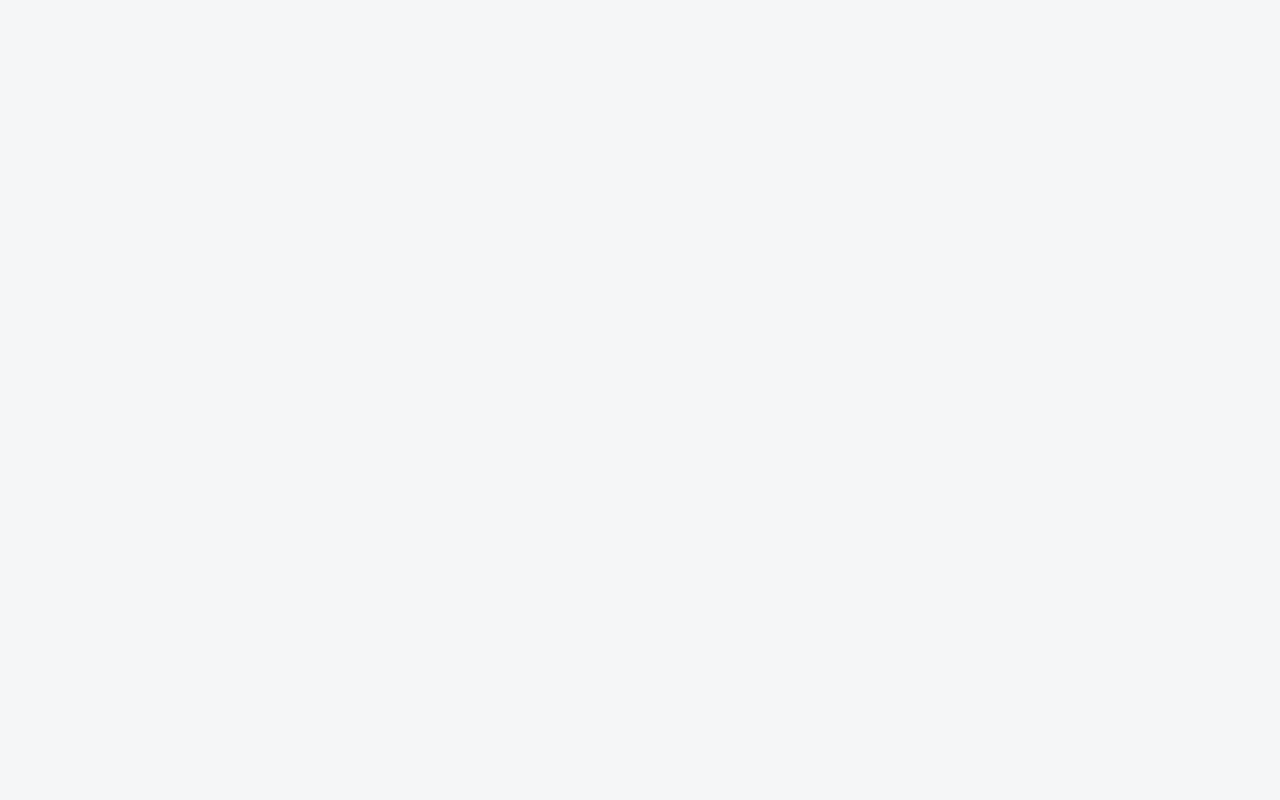
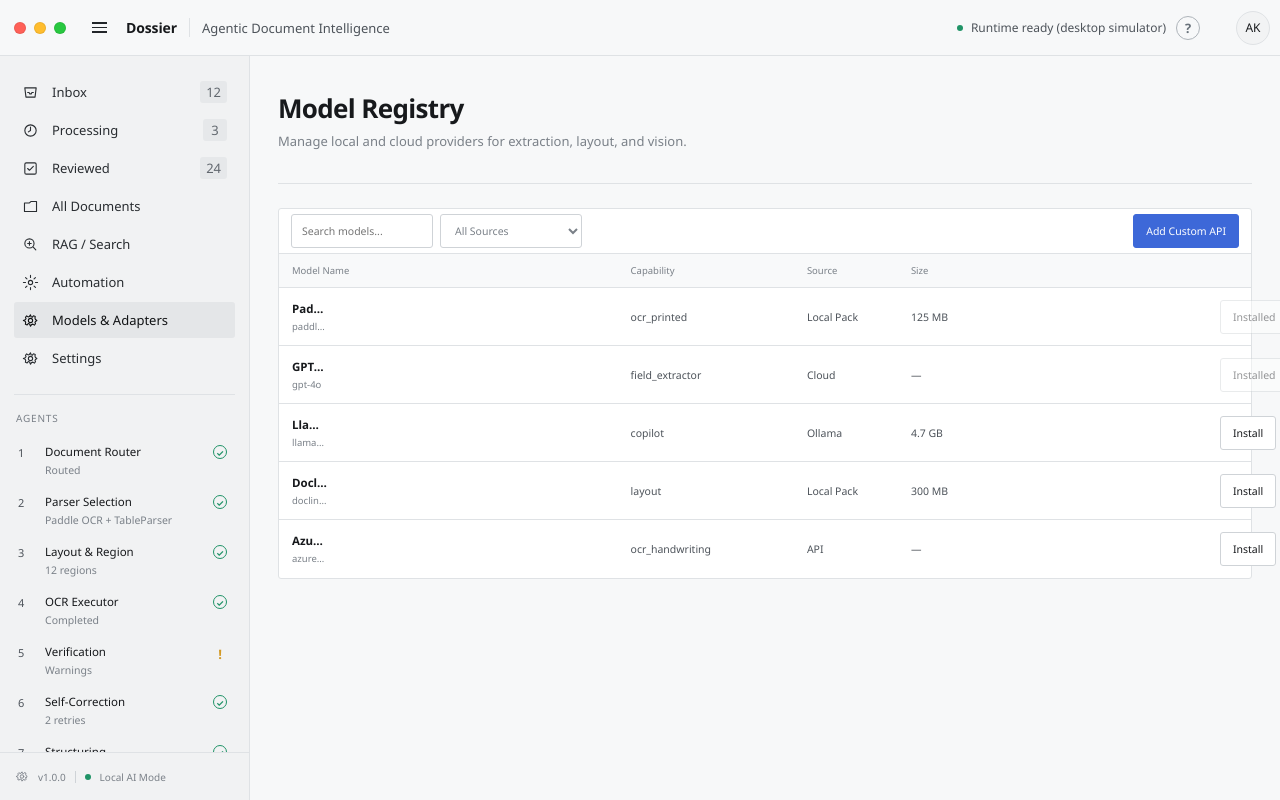
Before and after one commit to kyoo-147/Dossier, a React (Vite) app in the folder apps/desktop/: page /#/models in a window 1280 px wide. Before the commit this address had no page. Built offline with nearby package versions, Linux system fonts and the light colour scheme.

Commit message:
feat(desktop): add model registry UI

```diff
--- a/apps/desktop/src/app/layout/PrimarySidebar.tsx
+++ b/apps/desktop/src/app/layout/PrimarySidebar.tsx
@@ -10,6 +10,7 @@ const sidebarItems: Array<{ label: string; to: string; count?: number; icon: Ico
   { label: "All Documents", to: "/documents", icon: "folder" },
   { label: "RAG / Search", to: "/inbox", icon: "search" },
   { label: "Automation", to: "/inbox", icon: "automation" },
+  { label: "Models & Adapters", to: "/models", icon: "settings" },
   { label: "Settings", to: "/settings", icon: "settings" }
 ];
 
--- a/apps/desktop/src/app/router.tsx
+++ b/apps/desktop/src/app/router.tsx
@@ -6,6 +6,7 @@ import { QuickOcrPage } from "../features/quick-ocr/QuickOcrPage.js";
 import { ReviewPage } from "../features/review/ReviewPage.js";
 import { SettingsPage } from "../features/settings/SettingsPage.js";
 import { WorkspacePage } from "../features/workspace/WorkspacePage.js";
+import { ModelRegistryPage } from "../features/model-registry/ModelRegistryPage.js";
 
 export function AppRouter() {
   return (
@@ -18,6 +19,7 @@ export function AppRouter() {
           <Route path="/quick-ocr" element={<QuickOcrPage />} />
           <Route path="/workspace" element={<WorkspacePage />} />
           <Route path="/review" element={<ReviewPage />} />
+          <Route path="/models" element={<ModelRegistryPage />} />
           <Route path="/settings" element={<SettingsPage />} />
         </Route>
       </Routes>
--- /dev/null
+++ b/apps/desktop/src/features/model-registry/ModelRegistryPage.tsx
@@ -0,0 +1,101 @@
+import { useState } from "react";
+import { StandardPageShell } from "../../app/layout/StandardPageShell.js";
+
+interface ModelConfig {
+  id: string;
+  name: string;
+  provider: "Cloud" | "API" | "Ollama" | "Hugging Face" | "Local Pack";
+  capability: "probe" | "layout" | "ocr_printed" | "ocr_handwriting" | "table_parser" | "field_extractor" | "validator" | "copilot" | "risk_detector";
+  status: "installed" | "available" | "installing";
+  size?: string;
+}
+
+const mockModels: ModelConfig[] = [
+  { id: "paddle-ocr-v4", name: "PaddleOCR PP-OCRv4", provider: "Local Pack", capability: "ocr_printed", status: "installed", size: "125 MB" },
+  { id: "gpt-4o", name: "GPT-4o (Dossier Cloud)", provider: "Cloud", capability: "field_extractor", status: "installed" },
+  { id: "llama-3-8b", name: "Llama 3 8B Instruct", provider: "Ollama", capability: "copilot", status: "available", size: "4.7 GB" },
+  { id: "docling-layout", name: "Docling PDF Layout", provider: "Local Pack", capability: "layout", status: "available", size: "300 MB" },
+  { id: "azure-document-intelligence", name: "Azure Document Intelligence", provider: "API", capability: "ocr_handwriting", status: "available" }
+];
+
+export function ModelRegistryPage() {
+  const [search, setSearch] = useState("");
+  const [filterProvider, setFilterProvider] = useState<string>("All");
+
+  const filteredModels = mockModels.filter(model => {
+    if (search && !model.name.toLowerCase().includes(search.toLowerCase())) return false;
+    if (filterProvider !== "All" && model.provider !== filterProvider) return false;
+    return true;
+  });
+
+  return (
+    <StandardPageShell
+      title="Model Registry"
+      description="Manage local and cloud providers for extraction, layout, and vision."
+      wide={true}
+      className="model-registry-page"
+    >
+      <section className="catalog-panel">
+        <div className="catalog-toolbar">
+          <div className="toolbar-group">
+            <input
+              type="text"
+              className="input"
+              placeholder="Search models..."
+              value={search}
+              onChange={e => setSearch(e.target.value)}
+            />
+            <select className="input" value={filterProvider} onChange={e => setFilterProvider(e.target.value)}>
+              <option value="All">All Sources</option>
+              <option value="Local Pack">Local Pack</option>
+              <option value="Cloud">Cloud</option>
+              <option value="API">API</option>
+              <option value="Ollama">Ollama</option>
+              <option value="Hugging Face">Hugging Face</option>
+            </select>
+          </div>
+          <div>
+            <button className="button button--primary">Add Custom API</button>
+          </div>
+        </div>
+
+        <div className="catalog-header">
+          <span>Model Name</span>
+          <span>Capability</span>
+          <span>Source</span>
+          <span>Size</span>
+          <span />
+        </div>
+
+        {filteredModels.length === 0 ? (
+          <div className="catalog-empty">
+            <p>No models found.</p>
+          </div>
+        ) : (
+          filteredModels.map(model => (
+            <div key={model.id} className="catalog-row">
+              <span className="catalog-document">
+                <span>
+                  <strong>{model.name}</strong>
+                  <small>{model.id}</small>
+                </span>
+              </span>
+              <span>{model.capability}</span>
+              <span>{model.provider}</span>
+              <span>{model.size ?? "—"}</span>
+              <span style={{ textAlign: "right" }}>
+                {model.status === "installed" ? (
+                  <button className="button" disabled>Installed</button>
+                ) : model.status === "installing" ? (
+                  <button className="button" disabled>Installing...</button>
+                ) : (
+                  <button className="button">Install</button>
+                )}
+              </span>
+            </div>
+          ))
+        )}
+      </section>
+    </StandardPageShell>
+  );
+}
```
